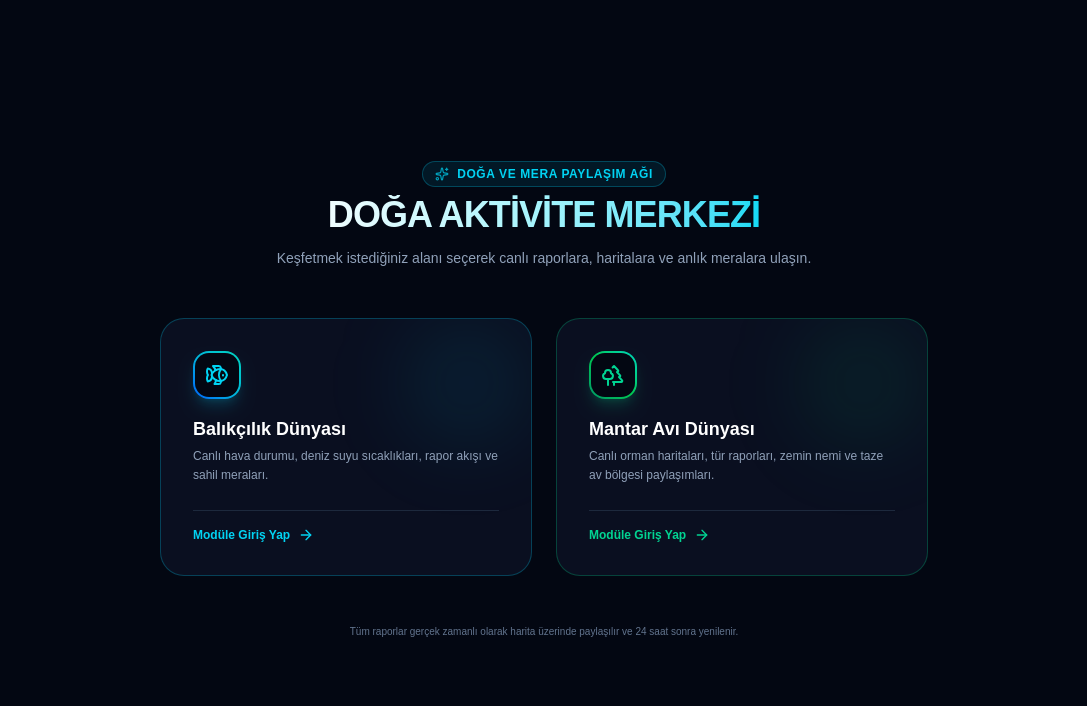
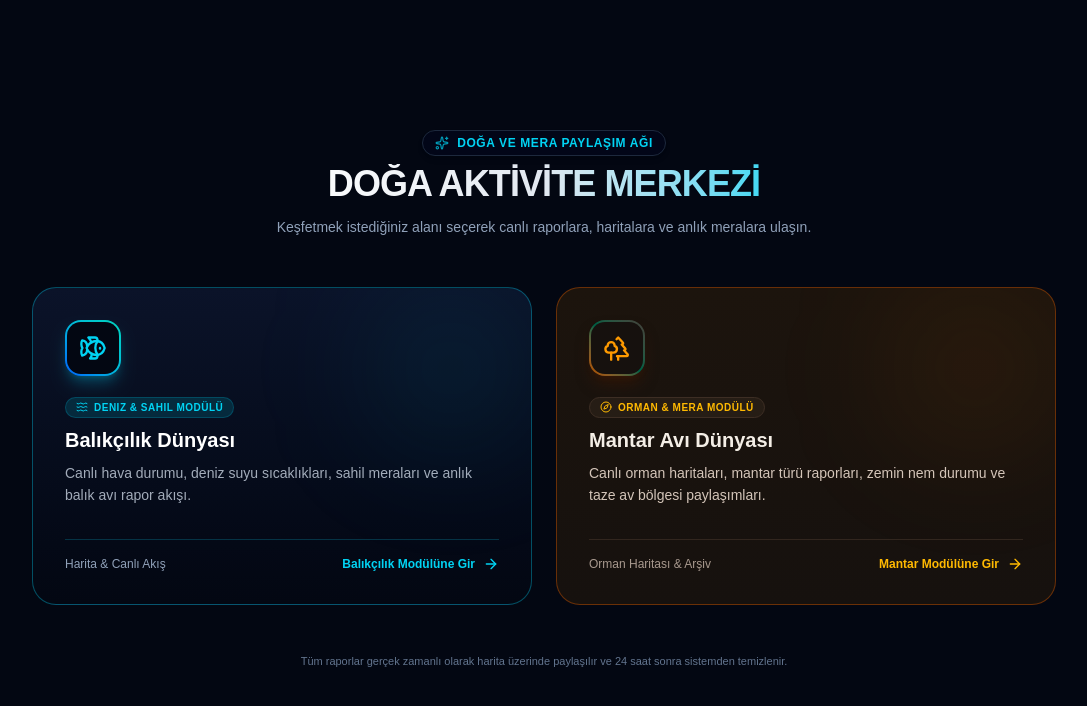
Before and after one commit to kigoppi/meram, a Next.js app: page / in a window 1280 px wide. Shown: the top 706 px of the page, without its empty margins (96-1183 px from the left). Built offline with nearby package versions, Linux system fonts and the light colour scheme.

Commit message:
anasayfa ikiye bölündü

```diff
--- a/app/page.tsx
+++ b/app/page.tsx
@@ -2,21 +2,21 @@
 
 import React from 'react';
 import { useRouter } from 'next/navigation';
-import { Fish, Trees, ArrowRight, Sparkles } from 'lucide-react';
+import { Fish, Trees, ArrowRight, Sparkles, Waves, Compass } from 'lucide-react';
 
 export default function HomePage() {
   const router = useRouter();
 
   return (
-    <div className="min-h-screen w-screen bg-[#030712] text-slate-100 flex flex-col items-center justify-center p-6 selection:bg-cyan-500 selection:text-black">
+    <div className="min-h-screen w-screen bg-[#030712] text-slate-100 flex flex-col items-center justify-center p-4 sm:p-6 selection:bg-cyan-500 selection:text-black">
 
       {/* Üst Başlık */}
-      <div className="text-center space-y-3 mb-12 max-w-xl">
-        <div className="inline-flex items-center gap-2 px-3 py-1 rounded-full bg-cyan-500/10 border border-cyan-500/30 text-cyan-400 text-xs font-semibold tracking-wider uppercase mb-2">
-          <Sparkles className="w-3.5 h-3.5 animate-pulse" />
+      <div className="text-center space-y-3 mb-8 sm:mb-12 max-w-xl">
+        <div className="inline-flex items-center gap-2 px-3 py-1 rounded-full bg-slate-950 border border-slate-800 text-cyan-400 text-xs font-semibold tracking-wider uppercase mb-2 shadow-md">
+          <Sparkles className="w-3.5 h-3.5 animate-pulse text-cyan-400" />
           <span>Doğa ve Mera Paylaşım Ağı</span>
         </div>
-        <h1 className="text-3xl sm:text-4xl font-black tracking-tight bg-gradient-to-r from-white via-cyan-200 to-cyan-400 bg-clip-text text-transparent">
+        <h1 className="text-2xl sm:text-4xl font-black tracking-tight bg-gradient-to-r from-white via-slate-200 to-cyan-400 bg-clip-text text-transparent">
           DOĞA AKTİVİTE MERKEZİ
         </h1>
         <p className="text-xs sm:text-sm text-slate-400 leading-relaxed font-medium">
@@ -24,73 +24,85 @@ export default function HomePage() {
         </p>
       </div>
 
-      {/* Modül Kartları (Balıkçılık ve Mantar Avı) */}
-      <div className="grid grid-cols-1 md:grid-cols-2 gap-6 w-full max-w-3xl">
+      {/* İkiye Bölünmüş Ana Ekran (Sol: Balıkçılık [Mavi/Okyanus], Sağ: Mantarcılık [Kahve/Orman]) */}
+      <div className="grid grid-cols-1 lg:grid-cols-2 gap-6 w-full max-w-5xl">
 
-        {/* Balıkçılık Kartı */}
+        {/* SOL TAF: Balıkçılık Teması (Mavi & Okyanus) */}
         <div
           onClick={() => router.push('/fishing')}
-          className="group relative bg-slate-900/60 border border-cyan-500/30 hover:border-cyan-400/80 rounded-3xl p-6 sm:p-8 cursor-pointer transition-all duration-300 hover:shadow-2xl hover:shadow-cyan-950/80 hover:-translate-y-1 flex flex-col justify-between overflow-hidden"
+          className="group relative bg-gradient-to-b from-[#0b1329] to-[#030712] border border-cyan-500/40 hover:border-cyan-400 rounded-3xl p-6 sm:p-8 cursor-pointer transition-all duration-300 hover:shadow-2xl hover:shadow-cyan-950/80 hover:-translate-y-1 flex flex-col justify-between overflow-hidden"
         >
-          <div className="absolute top-0 right-0 w-32 h-32 bg-cyan-500/10 rounded-full blur-2xl group-hover:bg-cyan-500/20 transition-all" />
+          <div className="absolute top-0 right-0 w-40 h-40 bg-cyan-500/10 rounded-full blur-3xl group-hover:bg-cyan-500/20 transition-all pointer-events-none" />
 
-          <div className="space-y-4 relative z-10">
-            <div className="w-12 h-12 rounded-2xl bg-gradient-to-tr from-blue-600 via-cyan-500 to-teal-400 p-0.5 shadow-lg shadow-cyan-500/20 flex items-center justify-center">
+          <div className="space-y-5 relative z-10">
+            <div className="w-14 h-14 rounded-2xl bg-gradient-to-tr from-blue-600 via-cyan-500 to-teal-400 p-0.5 shadow-lg shadow-cyan-500/30 flex items-center justify-center">
               <div className="w-full h-full bg-[#030712] rounded-[14px] flex items-center justify-center">
-                <Fish className="w-6 h-6 text-cyan-400" />
+                <Fish className="w-7 h-7 text-cyan-400" />
               </div>
             </div>
 
-            <div>
-              <h2 className="text-lg font-bold text-white group-hover:text-cyan-300 transition-colors">
+            <div className="space-y-2">
+              <div className="inline-flex items-center gap-1.5 px-2.5 py-0.5 rounded-full bg-cyan-950/80 text-cyan-400 border border-cyan-800/60 text-[10px] font-bold uppercase tracking-wider">
+                <Waves className="w-3 h-3" /> Deniz & Sahil Modülü
+              </div>
+              <h2 className="text-xl font-extrabold text-white group-hover:text-cyan-300 transition-colors">
                 Balıkçılık Dünyası
               </h2>
-              <p className="text-xs text-slate-400 mt-1 leading-relaxed">
-                Canlı hava durumu, deniz suyu sıcaklıkları, rapor akışı ve sahil meraları.
+              <p className="text-xs sm:text-sm text-slate-300/80 leading-relaxed font-medium">
+                Canlı hava durumu, deniz suyu sıcaklıkları, sahil meraları ve anlık balık avı rapor akışı.
               </p>
             </div>
           </div>
 
-          <div className="flex items-center gap-2 text-xs font-bold text-cyan-400 mt-6 pt-4 border-t border-slate-800 relative z-10">
-            <span>Modüle Giriş Yap</span>
-            <ArrowRight className="w-4 h-4 group-hover:translate-x-1 transition-transform" />
+          <div className="flex items-center justify-between mt-8 pt-4 border-t border-cyan-950 relative z-10">
+            <span className="text-xs text-slate-400 font-medium">Harita & Canlı Akış</span>
+            <div className="flex items-center gap-2 text-xs font-bold text-cyan-400 group-hover:translate-x-1 transition-transform">
+              <span>Balıkçılık Modülüne Gir</span>
+              <ArrowRight className="w-4 h-4" />
+            </div>
           </div>
         </div>
 
-        {/* Mantar Avı Kartı */}
+        {/* SAĞ TARAF: Mantarcılık Teması (Kahve, Toprak & Orman) */}
         <div
           onClick={() => router.push('/mushrooms')}
-          className="group relative bg-slate-900/60 border border-emerald-500/30 hover:border-emerald-400/80 rounded-3xl p-6 sm:p-8 cursor-pointer transition-all duration-300 hover:shadow-2xl hover:shadow-emerald-950/80 hover:-translate-y-1 flex flex-col justify-between overflow-hidden"
+          className="group relative bg-gradient-to-b from-[#1c140d] to-[#16110e] border border-amber-700/50 hover:border-amber-500 rounded-3xl p-6 sm:p-8 cursor-pointer transition-all duration-300 hover:shadow-2xl hover:shadow-amber-950/80 hover:-translate-y-1 flex flex-col justify-between overflow-hidden"
         >
-          <div className="absolute top-0 right-0 w-32 h-32 bg-emerald-500/10 rounded-full blur-2xl group-hover:bg-emerald-500/20 transition-all" />
+          <div className="absolute top-0 right-0 w-40 h-40 bg-amber-600/10 rounded-full blur-3xl group-hover:bg-amber-600/20 transition-all pointer-events-none" />
 
-          <div className="space-y-4 relative z-10">
-            <div className="w-12 h-12 rounded-2xl bg-gradient-to-tr from-emerald-600 via-green-500 to-teal-400 p-0.5 shadow-lg shadow-emerald-500/20 flex items-center justify-center">
-              <div className="w-full h-full bg-[#030712] rounded-[14px] flex items-center justify-center">
-                <Trees className="w-6 h-6 text-emerald-400" />
+          <div className="space-y-5 relative z-10">
+            <div className="w-14 h-14 rounded-2xl bg-gradient-to-tr from-amber-700 via-emerald-800 to-stone-700 p-0.5 shadow-lg shadow-amber-950/50 flex items-center justify-center">
+              <div className="w-full h-full bg-[#16110e] rounded-[14px] flex items-center justify-center">
+                <Trees className="w-7 h-7 text-amber-500" />
               </div>
             </div>
 
-            <div>
-              <h2 className="text-lg font-bold text-white group-hover:text-emerald-300 transition-colors">
+            <div className="space-y-2">
+              <div className="inline-flex items-center gap-1.5 px-2.5 py-0.5 rounded-full bg-[#261d15] text-amber-400 border border-[#3d2e24] text-[10px] font-bold uppercase tracking-wider">
+                <Compass className="w-3 h-3" /> Orman & Mera Modülü
+              </div>
+              <h2 className="text-xl font-extrabold text-[#f4eee6] group-hover:text-amber-200 transition-colors">
                 Mantar Avı Dünyası
               </h2>
-              <p className="text-xs text-slate-400 mt-1 leading-relaxed">
-                Canlı orman haritaları, tür raporları, zemin nemi ve taze av bölgesi paylaşımları.
+              <p className="text-xs sm:text-sm text-[#d4c5b9] leading-relaxed font-medium">
+                Canlı orman haritaları, mantar türü raporları, zemin nem durumu ve taze av bölgesi paylaşımları.
               </p>
             </div>
           </div>
 
-          <div className="flex items-center gap-2 text-xs font-bold text-emerald-400 mt-6 pt-4 border-t border-slate-800 relative z-10">
-            <span>Modüle Giriş Yap</span>
-            <ArrowRight className="w-4 h-4 group-hover:translate-x-1 transition-transform" />
+          <div className="flex items-center justify-between mt-8 pt-4 border-t border-[#32261e] relative z-10">
+            <span className="text-xs text-[#a8998e] font-medium">Orman Haritası & Arşiv</span>
+            <div className="flex items-center gap-2 text-xs font-bold text-amber-400 group-hover:translate-x-1 transition-transform">
+              <span>Mantar Modülüne Gir</span>
+              <ArrowRight className="w-4 h-4" />
+            </div>
           </div>
         </div>
 
       </div>
 
-      <div className="mt-12 text-center text-[10px] text-slate-500 font-medium">
-        Tüm raporlar gerçek zamanlı olarak harita üzerinde paylaşılır ve 24 saat sonra yenilenir.
+      <div className="mt-12 text-center text-[11px] text-slate-500 font-medium">
+        Tüm raporlar gerçek zamanlı olarak harita üzerinde paylaşılır ve 24 saat sonra sistemden temizlenir.
       </div>
 
     </div>
```
